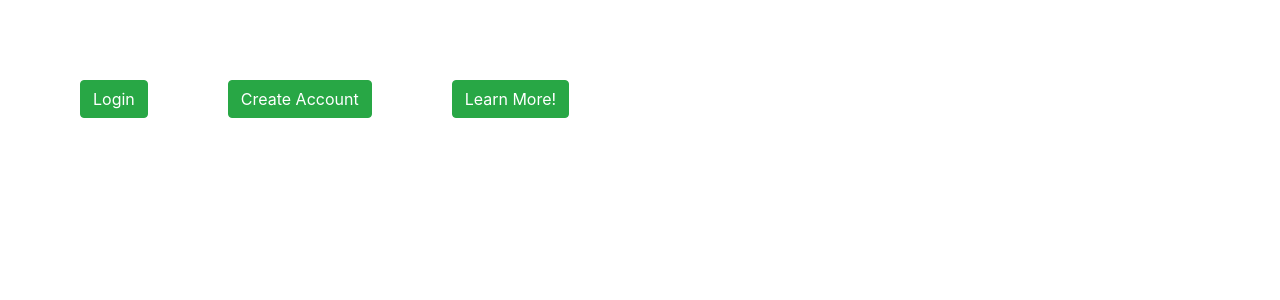
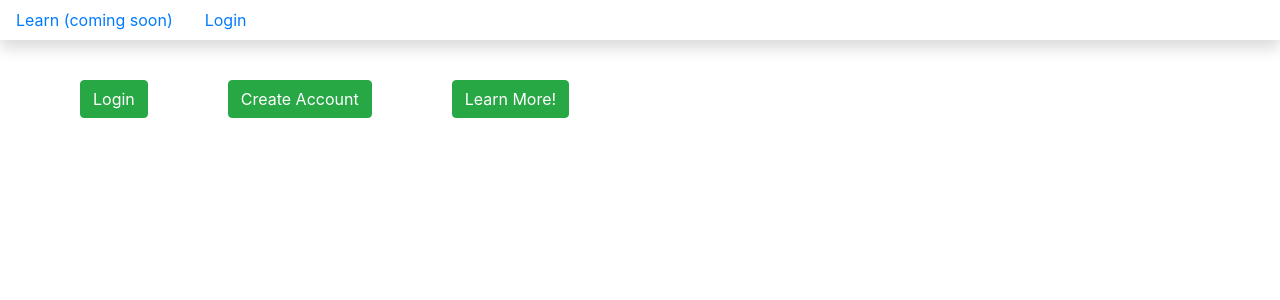
Before and after one commit to gradyrobbins/fifty, a React (Create React App) app: page / in a window 1280 px wide. Shown: the top 300 px of the page. Built offline with nearby package versions, Linux system fonts and the light colour scheme; no server answers.

Commit message:
nav component a la Kennel

```diff
--- a/src/App.js
+++ b/src/App.js
@@ -2,11 +2,13 @@ import React, { Component } from 'react';
 
 import './App.css';
 import ApplicationViews from './ApplicationViews'
+import NavBar from './components/Nav/NavBar'
 
 class App extends Component {
   render() {
     return (
       <React.Fragment>
+        <NavBar />
         <ApplicationViews />
       </React.Fragment>
     );
--- /dev/null
+++ b/src/components/Nav/NavBar.js
@@ -0,0 +1,31 @@
+import React, { Component } from "react"
+import { Link } from "react-router-dom"
+import "bootstrap/dist/css/bootstrap.min.css"
+
+
+class NavBar extends Component {
+    render() {
+        return (
+            <nav className="navbar navbar-light fixed-top light-blue flex-md-nowrap p-0 shadow">
+                <ul className="nav nav-pills">
+
+                    {/* <li className="nav-item">
+                        <Link className="nav-link" to="/collections2">Dashboard</Link>
+                    </li> */}
+                    <li className="nav-item">
+                        <Link className="nav-link" to="/learn">Learn (coming soon) </Link>
+                    </li>
+                    <li className="nav-item">
+                        <Link className="nav-link" to="/">Login</Link>
+                    </li>
+                    {/* <li className="nav-item">
+                        <Link className="nav-link" to="/">Logout</Link>
+                    </li> */}
+
+                </ul>
+            </nav>
+        )
+    }
+}
+
+export default NavBar
```
Also changed, not shown: src/ApplicationViews.js (+14 -2 lines).
